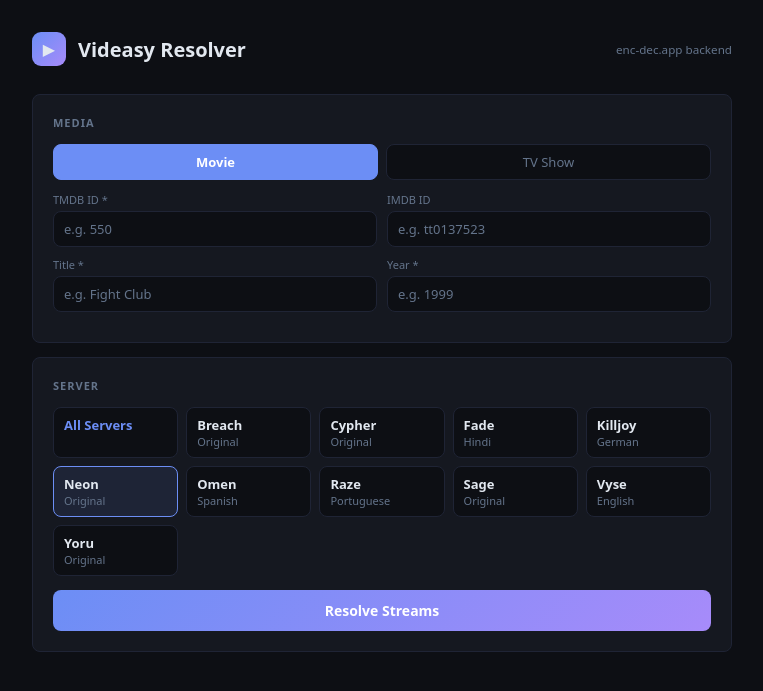
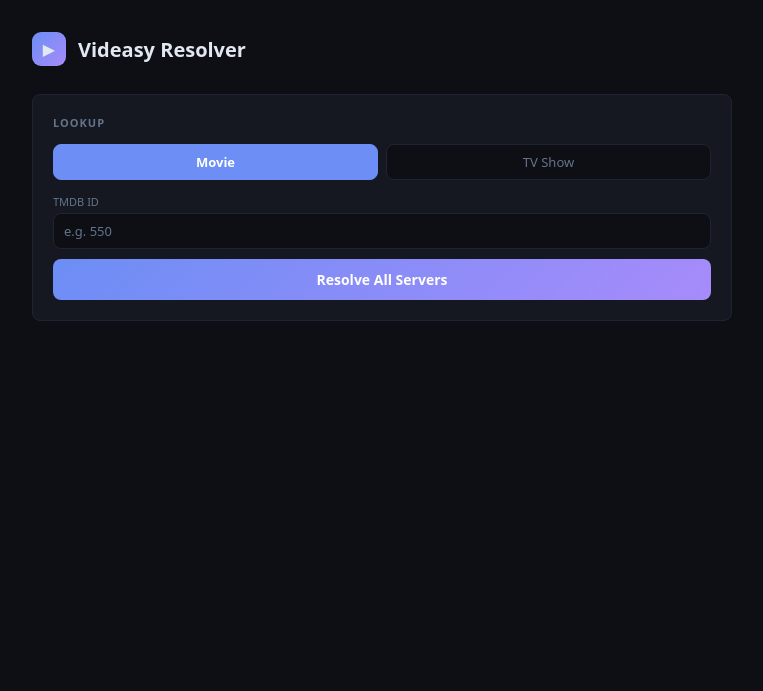
Before and after one commit to srtfile/videasy_enc_dnc_render, a Flask app: page / in a window 1280 px wide. Shown: the top 691 px of the page, without its empty margins (258-1021 px from the left). Run offline with Flask 3, Linux system fonts and the light colour scheme.

Commit message:
Upload files via GitHub Manager Pro: templates/index.html

```diff
--- a/templates/index.html
+++ b/templates/index.html
@@ -13,58 +13,61 @@
   * { box-sizing: border-box; margin: 0; padding: 0; }
   body { background: var(--bg); color: var(--text); font-family: system-ui, sans-serif; font-size: 14px; min-height: 100vh; display: flex; flex-direction: column; align-items: center; padding: 32px 16px 64px; }
   header { width: 100%; max-width: 700px; display: flex; align-items: center; gap: 12px; margin-bottom: 28px; }
+  .logo { width: 34px; height: 34px; background: linear-gradient(135deg,#6c8ef5,#a78bfa); border-radius: 9px; display:flex; align-items:center; justify-content:center; font-size:16px; }
   header h1 { font-size: 20px; font-weight: 700; }
-  header small { color: var(--muted); margin-left: auto; }
-  .logo { width: 34px; height: 34px; background: linear-gradient(135deg,#6c8ef5,#a78bfa); border-radius: 9px; display:flex; align-items:center; justify-content:center; font-size:16px; }
   .card { background: var(--surface); border: 1px solid var(--border); border-radius: var(--r); padding: 20px; width: 100%; max-width: 700px; margin-bottom: 14px; }
   .card h2 { font-size: 11px; font-weight: 600; color: var(--muted); text-transform: uppercase; letter-spacing: 1px; margin-bottom: 14px; }
+  .toggle { display: flex; gap: 8px; margin-bottom: 14px; }
+  .tbtn { flex:1; background: var(--bg); border: 1px solid var(--border); border-radius: var(--r); color: var(--muted); font-size: 13px; padding: 8px; cursor: pointer; font-family: inherit; }
+  .tbtn.on { background: var(--accent); border-color: var(--accent); color: #fff; font-weight: 600; }
   .row { display: flex; gap: 10px; flex-wrap: wrap; margin-bottom: 10px; }
   .row > * { flex: 1 1 150px; }
   label { display: block; font-size: 11px; color: var(--muted); margin-bottom: 4px; }
-  input, select { width: 100%; background: var(--bg); border: 1px solid var(--border); border-radius: var(--r); color: var(--text); font-size: 13px; padding: 8px 10px; outline: none; font-family: inherit; }
-  input:focus, select:focus { border-color: var(--accent); }
+  input { width: 100%; background: var(--bg); border: 1px solid var(--border); border-radius: var(--r); color: var(--text); font-size: 13px; padding: 8px 10px; outline: none; font-family: inherit; }
+  input:focus { border-color: var(--accent); }
   input::placeholder { color: var(--muted); }
-  .toggle { display: flex; gap: 8px; margin-bottom: 12px; }
-  .tbtn { flex:1; background: var(--bg); border: 1px solid var(--border); border-radius: var(--r); color: var(--muted); font-size: 13px; padding: 8px; cursor: pointer; font-family: inherit; }
-  .tbtn.on { background: var(--accent); border-color: var(--accent); color: #fff; font-weight: 600; }
-  .sgrid { display: grid; grid-template-columns: repeat(auto-fill, minmax(120px,1fr)); gap: 8px; margin-bottom: 14px; }
-  .schip { background: var(--bg); border: 1px solid var(--border); border-radius: var(--r); padding: 8px 10px; cursor: pointer; }
-  .schip:hover { border-color: var(--accent); }
-  .schip.on { border-color: var(--accent); background: rgba(108,142,245,.1); }
-  .schip .sn { font-size: 13px; font-weight: 600; }
-  .schip .sl { font-size: 11px; color: var(--muted); }
-  .schip.all .sn { color: var(--accent); }
+  #tv { display: none; }
   .btn { width: 100%; background: linear-gradient(135deg,#6c8ef5,#a78bfa); border: none; border-radius: var(--r); color: #fff; font-size: 14px; font-weight: 700; padding: 11px; cursor: pointer; font-family: inherit; }
   .btn:hover { opacity: .88; }
-  #tv { display: none; }
+  .btn:disabled { opacity: .45; cursor: not-allowed; }
+
+  /* meta bar */
+  #metabar { display:none; background: var(--surface); border: 1px solid var(--border); border-radius: var(--r); padding: 14px 16px; width:100%; max-width:700px; margin-bottom:14px; display:none; align-items:center; gap:14px; }
+  #metabar img { width:48px; border-radius:4px; flex-shrink:0; }
+  #metabar .mtitle { font-weight:700; font-size:15px; }
+  #metabar .myear { color:var(--muted); font-size:13px; }
+
+  /* spinner */
+  #spinner { display:none; text-align:center; color:var(--muted); padding:24px; width:100%; max-width:700px; }
+  .spin { display:inline-block; width:20px; height:20px; border:2px solid var(--border); border-top-color:var(--accent); border-radius:50%; animation:sp .7s linear infinite; vertical-align:middle; margin-right:8px; }
+  @keyframes sp { to{transform:rotate(360deg)} }
 
   /* results */
+  #results { width:100%; max-width:700px; }
   .rblock { background: var(--surface); border: 1px solid var(--border); border-radius: var(--r); margin-bottom: 12px; overflow: hidden; }
-  .rhead { display: flex; align-items: center; gap: 10px; padding: 12px 16px; border-bottom: 1px solid var(--border); }
-  .dot { width: 8px; height: 8px; border-radius: 50%; flex-shrink: 0; }
-  .ok { background: var(--success); } .err { background: var(--error); }
-  .rtitle { font-weight: 600; font-size: 13px; }
-  .rlang { font-size: 11px; color: var(--muted); background: var(--bg); border: 1px solid var(--border); border-radius: 4px; padding: 2px 6px; margin-left: auto; }
-  .rbody { padding: 14px 16px; }
-  .sentry { background: var(--bg); border: 1px solid var(--border); border-radius: var(--r); padding: 10px 12px; margin-bottom: 8px; }
-  .stop { display: flex; align-items: center; gap: 8px; flex-wrap: wrap; margin-bottom: 4px; }
-  .squal { font-size: 11px; font-weight: 700; color: var(--accent); background: rgba(108,142,245,.12); border-radius: 4px; padding: 2px 6px; }
-  .stype { font-size: 11px; color: var(--muted); }
-  .surl { font-family: monospace; font-size: 11px; color: var(--muted); word-break: break-all; margin-bottom: 6px; }
-  .acts { display: flex; gap: 6px; }
-  .mbtn { font-size: 11px; padding: 4px 10px; border-radius: 5px; border: none; cursor: pointer; font-family: inherit; font-weight: 600; }
-  .cp { background: var(--border); color: var(--text); }
-  .op { background: var(--accent); color: #fff; }
-  .errmsg { font-size: 12px; color: var(--error); }
-  .srcurl { font-family: monospace; font-size: 10px; color: var(--muted); word-break: break-all; margin-top: 8px; }
-  .subtoggle { font-size: 12px; color: var(--accent); cursor: pointer; margin-top: 10px; display: inline-block; }
-  .sublist { display: none; margin-top: 8px; }
-  .subrow { font-size: 12px; color: var(--muted); padding: 3px 0; display: flex; gap: 8px; }
-  .sublang { color: var(--text); font-weight: 600; min-width: 90px; }
-  #spinner { display:none; text-align:center; color:var(--muted); padding:20px; }
-  .spin { display:inline-block; width:20px; height:20px; border:2px solid var(--border); border-top-color:var(--accent); border-radius:50%; animation:sp .7s linear infinite; vertical-align:middle; margin-right:8px; }
-  @keyframes sp { to{transform:rotate(360deg)} }
-  @media(max-width:480px){ .row>*{flex:1 1 100%} .sgrid{grid-template-columns:repeat(3,1fr)} }
+  .rhead { display:flex; align-items:center; gap:10px; padding:12px 16px; border-bottom:1px solid var(--border); }
+  .dot { width:8px; height:8px; border-radius:50%; flex-shrink:0; }
+  .ok { background:var(--success); } .er { background:var(--error); }
+  .rtitle { font-weight:600; font-size:13px; }
+  .rlang { font-size:11px; color:var(--muted); background:var(--bg); border:1px solid var(--border); border-radius:4px; padding:2px 6px; margin-left:auto; }
+  .rbody { padding:14px 16px; }
+  .sentry { background:var(--bg); border:1px solid var(--border); border-radius:var(--r); padding:10px 12px; margin-bottom:8px; }
+  .sentry:last-child { margin-bottom:0; }
+  .stop { display:flex; align-items:center; gap:8px; flex-wrap:wrap; margin-bottom:4px; }
+  .squal { font-size:11px; font-weight:700; color:var(--accent); background:rgba(108,142,245,.12); border-radius:4px; padding:2px 6px; }
+  .stype { font-size:11px; color:var(--muted); }
+  .surl { font-family:monospace; font-size:11px; color:var(--muted); word-break:break-all; margin-bottom:6px; }
+  .acts { display:flex; gap:6px; }
+  .mbtn { font-size:11px; padding:4px 10px; border-radius:5px; border:none; cursor:pointer; font-family:inherit; font-weight:600; }
+  .cp { background:var(--border); color:var(--text); }
+  .op { background:var(--accent); color:#fff; }
+  .errmsg { font-size:12px; color:var(--error); }
+  .srcurl { font-family:monospace; font-size:10px; color:var(--muted); word-break:break-all; margin-top:8px; }
+  .subtoggle { font-size:12px; color:var(--accent); cursor:pointer; margin-top:10px; display:inline-block; }
+  .sublist { display:none; margin-top:8px; }
+  .subrow { font-size:12px; color:var(--muted); padding:3px 0; display:flex; gap:8px; }
+  .sublang { color:var(--text); font-weight:600; min-width:90px; }
+  @media(max-width:480px){ .row>*{flex:1 1 100%} }
 </style>
 </head>
 <body>
@@ -72,22 +75,16 @@
 <header>
   <div class="logo">▶</div>
   <h1>Videasy Resolver</h1>
-  <small>enc-dec.app backend</small>
 </header>
 
 <div class="card">
-  <h2>Media</h2>
+  <h2>Lookup</h2>
   <div class="toggle">
     <button class="tbtn on" onclick="setType('movie',this)">Movie</button>
     <button class="tbtn" onclick="setType('tv',this)">TV Show</button>
   </div>
   <div class="row">
-    <div><label>TMDB ID *</label><input id="tmdb_id" placeholder="e.g. 550" type="number"></div>
-    <div><label>IMDB ID</label><input id="imdb_id" placeholder="e.g. tt0137523"></div>
-  </div>
-  <div class="row">
-    <div><label>Title *</label><input id="title" placeholder="e.g. Fight Club"></div>
-    <div><label>Year *</label><input id="year" placeholder="e.g. 1999" type="number"></div>
+    <div><label>TMDB ID</label><input id="tmdb_id" placeholder="e.g. 550" type="number"></div>
   </div>
   <div id="tv">
     <div class="row">
@@ -95,45 +92,22 @@
       <div><label>Episode</label><input id="episode" value="1" type="number"></div>
     </div>
   </div>
+  <button class="btn" id="fetchbtn" onclick="doFetch()">Resolve All Servers</button>
 </div>
 
-<div class="card">
-  <h2>Server</h2>
-  <div class="sgrid" id="sgrid"></div>
-  <button class="btn" onclick="doFetch()">Resolve Streams</button>
+<div id="metabar">
+  <img id="metaposter" src="" alt="">
+  <div>
+    <div class="mtitle" id="metatitle"></div>
+    <div class="myear" id="metayear"></div>
+  </div>
 </div>
 
-<div id="spinner"><span class="spin"></span> Fetching &amp; decrypting…</div>
+<div id="spinner"><span class="spin"></span> Fetching &amp; decrypting all servers…</div>
 <div id="results"></div>
 
 <script>
-const SERVERS = {{ servers | tojson }};
 let mediaType = "movie";
-let selServer = "neon";
-
-// build chips
-const grid = document.getElementById("sgrid");
-// "All" chip first
-const allChip = document.createElement("div");
-allChip.className = "schip all";
-allChip.dataset.k = "all";
-allChip.innerHTML = `<div class="sn">All Servers</div>`;
-allChip.onclick = () => pick("all");
-grid.appendChild(allChip);
-
-for (const [k, s] of Object.entries(SERVERS)) {
-  const c = document.createElement("div");
-  c.className = "schip" + (k === selServer ? " on" : "");
-  c.dataset.k = k;
-  c.innerHTML = `<div class="sn">${s.label}</div><div class="sl">${s.lang}</div>`;
-  c.onclick = () => pick(k);
-  grid.appendChild(c);
-}
-
-function pick(k) {
-  selServer = k;
-  document.querySelectorAll(".schip").forEach(c => c.classList.toggle("on", c.dataset.k === k));
-}
 
 function setType(t, btn) {
   mediaType = t;
@@ -147,21 +121,20 @@ function esc(s) {
 }
 
 function renderBlock(key, result) {
-  const s = key !== "all" ? SERVERS[key] : null;
-  const label = result.server || (s && s.label) || key;
-  const lang  = result.lang  || (s && s.lang)  || "";
+  const label = result.server || key;
+  const lang  = result.lang  || "";
   const ok    = result.success;
 
   let html = `<div class="rblock">
     <div class="rhead">
-      <span class="dot ${ok?'ok':'err'}"></span>
+      <span class="dot ${ok?'ok':'er'}"></span>
       <span class="rtitle">${esc(label)}</span>
       ${lang ? `<span class="rlang">${esc(lang)}</span>` : ""}
     </div>
     <div class="rbody">`;
 
   if (!ok) {
-    html += `<div class="errmsg">✗ ${esc(result.error || "Unknown error")}</div>`;
+    html += `<div class="errmsg">✗ ${esc(result.error||"Unknown error")}</div>`;
   } else {
     const d = result.data || {};
     const sources = d.sources || d.streams || (d.stream ? [d.stream] : []);
@@ -172,19 +145,19 @@ function renderBlock(key, result) {
       html += `<details style="margin-top:8px"><summary style="font-size:11px;color:var(--muted);cursor:pointer">Raw</summary><pre style="font-size:10px;color:var(--muted);overflow:auto;max-height:180px;margin-top:6px">${esc(JSON.stringify(d,null,2))}</pre></details>`;
     } else {
       sources.forEach(src => {
-        const url = src.url || src.file || src.src || (typeof src==="string"?src:"");
-        const quality = src.quality || src.label || src.resolution || "";
-        const type = src.type || "hls";
+        const url = src.url||src.file||src.src||(typeof src==="string"?src:"");
+        const quality = src.quality||src.label||src.resolution||"";
+        const type = src.type||"hls";
         if (!url) return;
         html += `<div class="sentry">
           <div class="stop">
-            ${quality ? `<span class="squal">${esc(quality)}</span>` : ""}
+            ${quality?`<span class="squal">${esc(quality)}</span>`:""}
             <span class="stype">${esc(type)}</span>
           </div>
           <div class="surl">${esc(url)}</div>
           <div class="acts">
-            <button class="mbtn cp" onclick="cp('${url.replace(/'/g,"\\'")}',this)">Copy</button>
-            <button class="mbtn op" onclick="window.open('${url.replace(/'/g,"\\'")}','_blank')">Open</button>
+            <button class="mbtn cp" onclick="cp(this,'${url.replace(/\\/g,'\\\\').replace(/'/g,"\\'")}')">Copy</button>
+            <button class="mbtn op" onclick="window.open('${url.replace(/\\/g,'\\\\').replace(/'/g,"\\'")}','_blank')">Open</button>
           </div>
         </div>`;
       });
@@ -192,15 +165,14 @@ function renderBlock(key, result) {
         html += `<span class="subtoggle" onclick="toggleSubs(this)">▸ ${subs.length} subtitle${subs.length>1?"s":""}</span>`;
         html += `<div class="sublist">`;
         subs.forEach(sub => {
-          const lang2 = sub.label||sub.lang||sub.language||"?";
+          const l = sub.label||sub.lang||sub.language||"?";
           const u = sub.url||sub.file||"";
-          html += `<div class="subrow"><span class="sublang">${esc(lang2)}</span>${u?`<a href="${esc(u)}" target="_blank" style="color:var(--accent);font-size:11px">Download</a>`:""}</div>`;
+          html += `<div class="subrow"><span class="sublang">${esc(l)}</span>${u?`<a href="${esc(u)}" target="_blank" style="color:var(--accent);font-size:11px">Download</a>`:""}</div>`;
         });
         html += `</div>`;
       }
     }
   }
-
   if (result.source_url) html += `<div class="srcurl">↗ ${esc(result.source_url)}</div>`;
   html += `</div></div>`;
   return html;
@@ -213,7 +185,7 @@ function toggleSubs(el) {
   el.textContent = (open?"▸":"▾") + el.textContent.slice(1);
 }
 
-function cp(url, btn) {
+function cp(btn, url) {
   navigator.clipboard.writeText(url).then(() => {
     const o = btn.textContent; btn.textContent="Copied!";
     setTimeout(()=>btn.textContent=o, 1500);
@@ -221,47 +193,56 @@ function cp(url, btn) {
 }
 
 async function doFetch() {
-  const body = {
-    media_type: mediaType,
-    tmdb_id:  document.getElementById("tmdb_id").value.trim(),
-    imdb_id:  document.getElementById("imdb_id").value.trim(),
-    title:    document.getElementById("title").value.trim(),
-    year:     document.getElementById("year").value.trim(),
-    season:   document.getElementById("season")?.value||"1",
-    episode:  document.getElementById("episode")?.value||"1",
-    server:   selServer === "all" ? "neon" : selServer,
-  };
+  const tmdb_id = document.getElementById("tmdb_id").value.trim();
+  if (!tmdb_id) { alert("Enter a TMDB ID"); return; }
 
-  if (!body.tmdb_id) { alert("TMDB ID required"); return; }
-  if (!body.title)   { alert("Title required"); return; }
-  if (!body.year)    { alert("Year required"); return; }
-
+  const btn = document.getElementById("fetchbtn");
+  btn.disabled = true;
   document.getElementById("results").innerHTML = "";
+  document.getElementById("metabar").style.display = "none";
   document.getElementById("spinner").style.display = "block";
 
-  const endpoint = selServer === "all" ? "/api/fetch-all" : "/api/fetch";
-  if (selServer === "all") delete body.server;
-
   try {
-    const r = await fetch(endpoint, {
+    const r = await fetch("/api/resolve", {
       method: "POST",
       headers: {"Content-Type":"application/json"},
-      body: JSON.stringify(body)
+      body: JSON.stringify({
+        tmdb_id,
+        media_type: mediaType,
+        season:  document.getElementById("season")?.value || "1",
+        episode: document.getElementById("episode")?.value || "1",
+      })
     });
     const data = await r.json();
     document.getElementById("spinner").style.display = "none";
+
+    if (!data.success) {
+      document.getElementById("results").innerHTML =
+        `<div class="rblock"><div class="rbody"><div class="errmsg">✗ ${esc(data.error)}</div></div></div>`;
+      return;
+    }
+
+    // show meta
+    const meta = data.meta || {};
+    if (meta.title) {
+      document.getElementById("metatitle").textContent = meta.title;
+      document.getElementById("metayear").textContent = meta.year || "";
+      const img = document.getElementById("metaposter");
+      if (meta.poster) { img.src = meta.poster; img.style.display=""; }
+      else img.style.display="none";
+      document.getElementById("metabar").style.display = "flex";
+    }
+
     const out = document.getElementById("results");
-
-    if (endpoint === "/api/fetch-all") {
-      for (const [k, res] of Object.entries(data.results || {})) {
-        out.insertAdjacentHTML("beforeend", renderBlock(k, res));
-      }
-    } else {
-      out.insertAdjacentHTML("beforeend", renderBlock(selServer, data));
+    for (const [k, res] of Object.entries(data.results || {})) {
+      out.insertAdjacentHTML("beforeend", renderBlock(k, res));
     }
   } catch(e) {
     document.getElementById("spinner").style.display = "none";
-    document.getElementById("results").innerHTML = `<div class="rblock"><div class="rbody"><div class="errmsg">Request failed: ${esc(e.message)}</div></div></div>`;
+    document.getElementById("results").innerHTML =
+      `<div class="rblock"><div class="rbody"><div class="errmsg">Request failed: ${esc(e.message)}</div></div></div>`;
+  } finally {
+    btn.disabled = false;
   }
 }
 </script>
```
